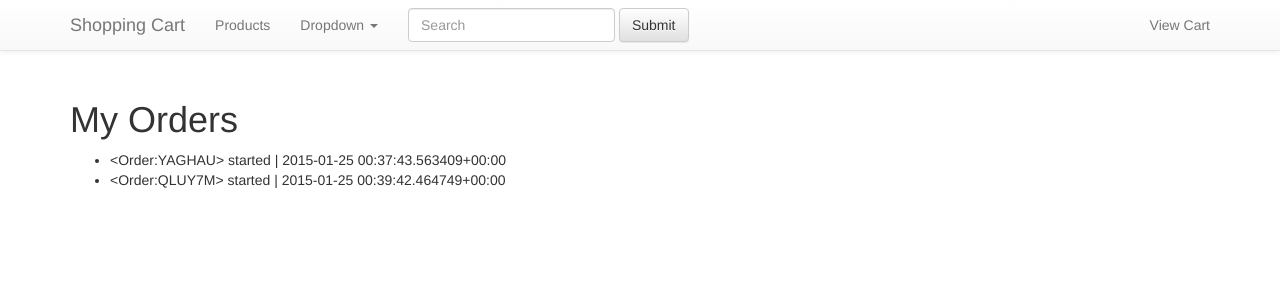
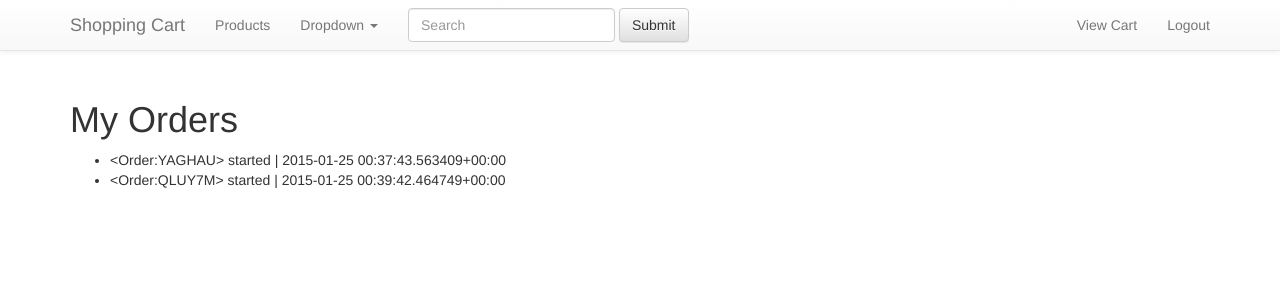
Before and after one commit to benedictchen/django-shopping-cart, a Django app: page /orders/ in a window 1280 px wide. Shown: the top 300 px of the page. Run offline with Django 3.2, Linux system fonts and the light colour scheme; a user stored in the database is signed in; data comes from the database, SQL or seed files in the repository; both versions use the stored data as it was after the commit; parts of the project's set-up code (start-up, migrations or seed data) failed here and were passed over; some libraries are stand-ins or nearby versions.

Commit message:
Adding logout

```diff
--- a/ecommerce/urls.py
+++ b/ecommerce/urls.py
@@ -19,6 +19,7 @@ urlpatterns = patterns('',
                        url(r'^cart/', 'carts.views.view_cart', name='view_cart'),
                        url(r'^checkout/', 'orders.views.checkout', name='checkout'),
                        url(r'^orders/', 'orders.views.orders', name='orders'),
+                       url(r'^account/logout', 'accounts.views.logout_view', name='logout'),
                        url(r'^admin/', include(admin.site.urls)),
 )
 
--- a/templates/navbar.html
+++ b/templates/navbar.html
@@ -40,6 +40,9 @@
                         View Cart <span class="badge">{{ request.session.cart_count }}</span>
                     </a>
                 </li>
+                <li>
+                    <a href="{% url 'logout' %}">Logout</a>
+                </li>
             </ul>
         </div>
         <!--/.nav-collapse -->
```
Also changed, not shown: accounts/views.py (+7 -2 lines), db.sqlite3.
